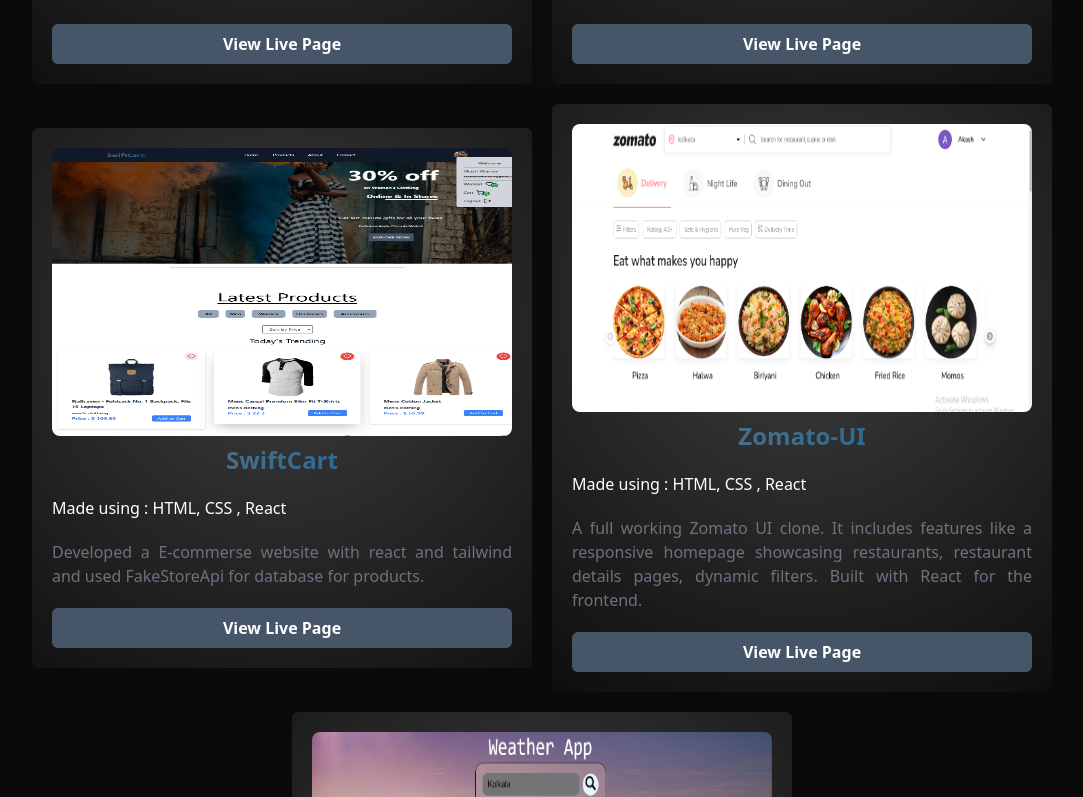
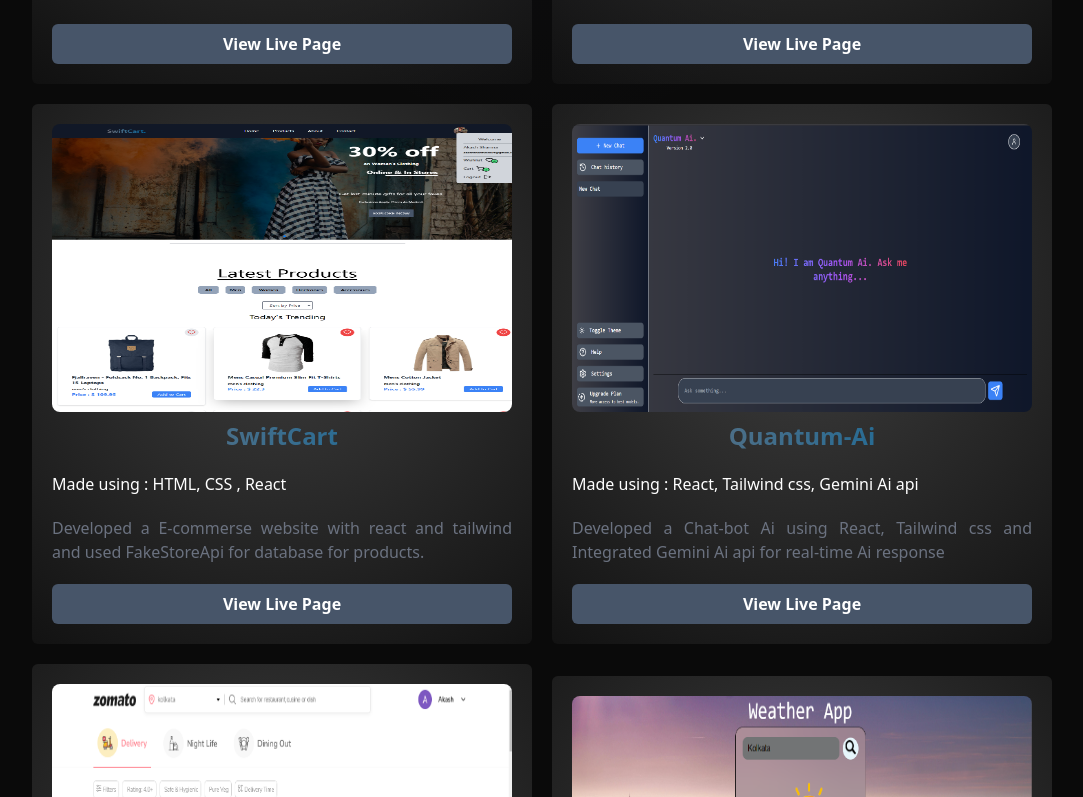
Before and after one commit to Akash-Sharma-9804/portfolio, a React (Vite) app: page / in a window 1280 px wide. Shown: the part 4003-4800 px from the top of the page, without its empty margins (98-1181 px from the left). Built offline with nearby package versions, Linux system fonts and the light colour scheme; a web font is replaced by a local one.

Commit message:
ai project added

```diff
--- a/src/components/Projects.jsx
+++ b/src/components/Projects.jsx
@@ -29,6 +29,14 @@
   },
   {
     id: "4",
+    title: "Quantum-Ai",
+    img: "./images/Quantum-ai.png",
+    skill: "React, Tailwind css, Gemini Ai api",
+    link: "https://quantum-ai-weld.vercel.app/",
+    desc: " Developed a Chat-bot Ai using React, Tailwind css and Integrated Gemini Ai api   for real-time Ai response",
+  },
+  {
+    id: "5",
     title: "Zomato-UI",
     img: "./images/Zomato.png",
     skill: " HTML, CSS , React",
@@ -36,7 +44,7 @@
     desc: "A full working Zomato UI clone. It includes features like a responsive homepage showcasing restaurants, restaurant details pages, dynamic filters. Built with React for the frontend.",
   },
   {
-    id: "5",
+    id: "6",
     title: "Weather-App",
     img: "./images/Wetherapp.png",
     skill: " JavaScript, HTML, and CSS",
```
Also changed, not shown: public/images/Quantum-ai.PNG (added).
